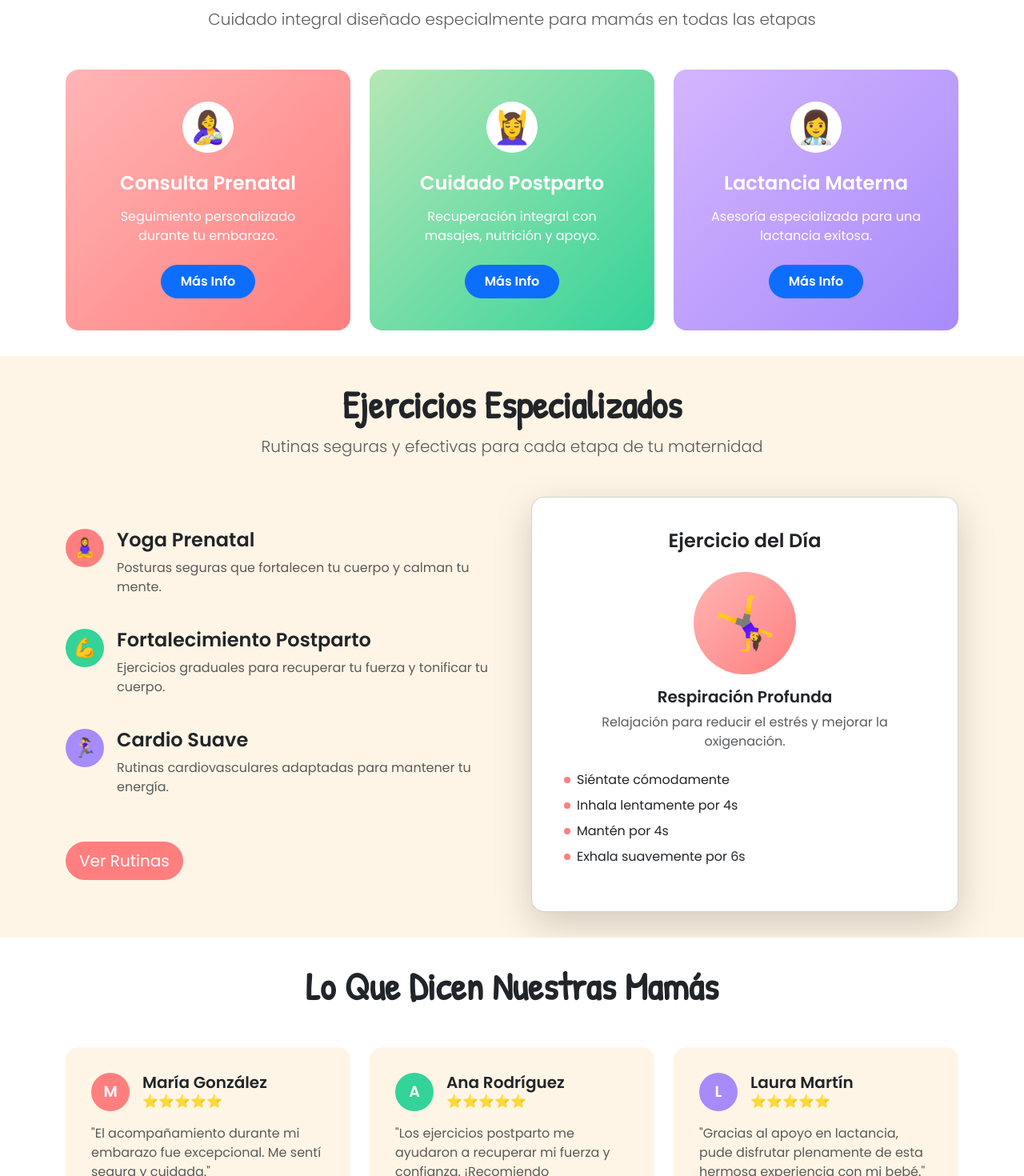
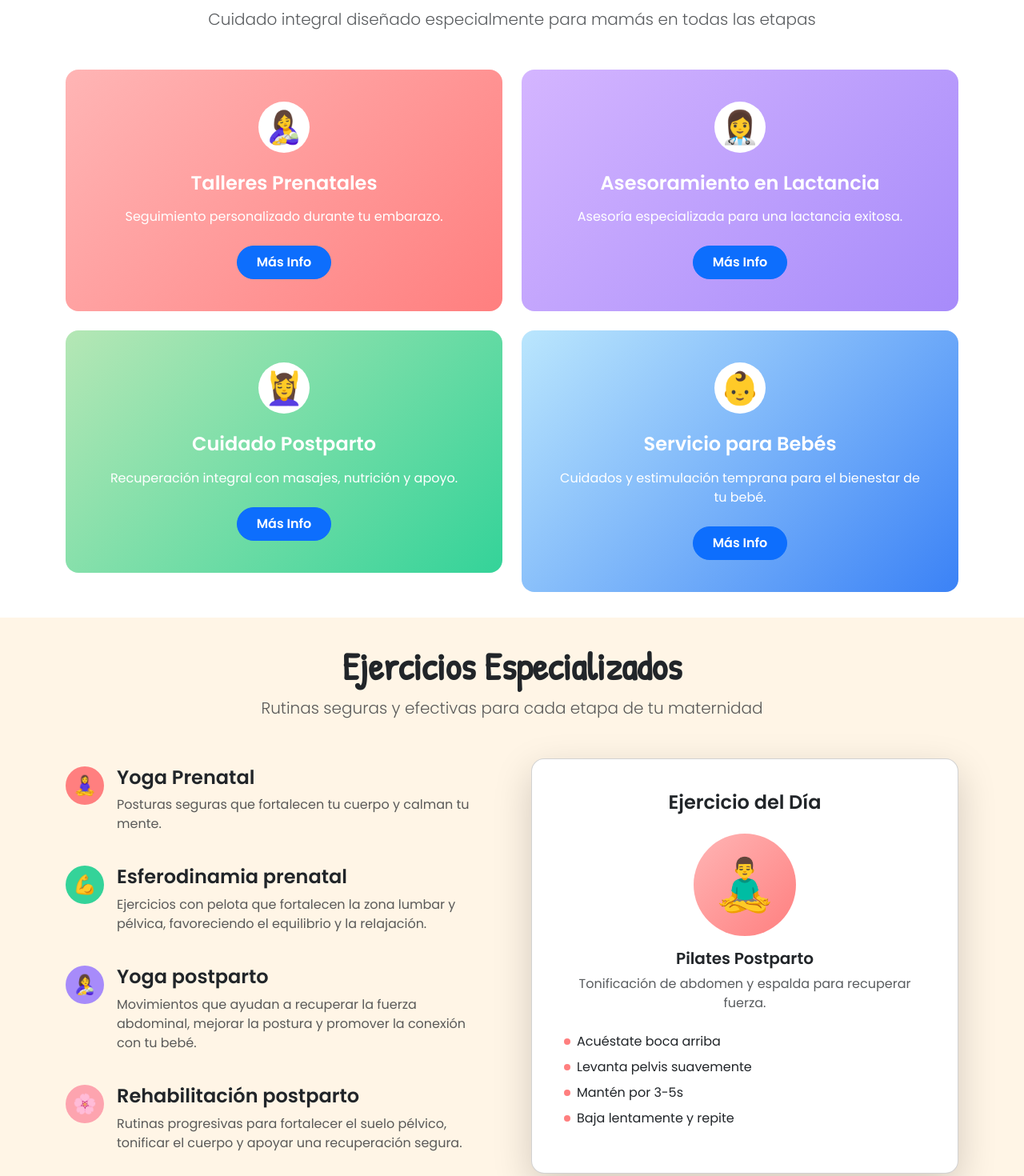
Before and after one commit to jerePerez/acune, a React (Vite) app: page / in a window 1280 px wide. Shown: the part 960-2430 px from the top of the page at 80% size. Built offline with nearby package versions, Linux system fonts and the light colour scheme; no server answers.

Commit message:
actualizo secciones y logo

```diff
--- a/src/components/CTA/CTA.jsx
+++ b/src/components/CTA/CTA.jsx
@@ -8,7 +8,7 @@ function CTA() {
             <Container>
                 <h2 className="display-5 fw-bold mb-4">¿Lista para Comenzar tu Viaje?</h2>
                 <p className="lead mb-5 mx-auto" style={{ maxWidth: '90%' }}>
-                    Únete a cientos de mamás que han confiado en nosotras para vivir su maternidad de forma plena y saludable.
+                    Unite a quienes han confiado en nosotras para vivir su maternidad de forma plena y saludable.
                 </p>
                 <Stack direction="horizontal" gap={3} className="justify-content-center">
                     <Button size="lg" className="btn-cta-primary rounded-pill px-5 py-3">Agendar Consulta</Button>
--- a/src/components/Ejercicios/Ejercicios.css
+++ b/src/components/Ejercicios/Ejercicios.css
@@ -22,6 +22,10 @@
     background-color: #a78bfa;
 }
 
+.bg-rose {
+    background-color: #fda4af;
+}
+
 .daily-exercise-icon {
     width: 128px;
     height: 128px;
--- a/src/components/Ejercicios/Ejercicios.jsx
+++ b/src/components/Ejercicios/Ejercicios.jsx
@@ -1,8 +1,96 @@
 import React from 'react';
-import { Container, Row, Col, Card, Button } from 'react-bootstrap';
+import { Container, Row, Col, Card } from 'react-bootstrap';
 import './Ejercicios.css';
 
+// Ejercicios.jsx
+
+// Definimos los ejercicios fuera del componente
+const dailyExercises = [
+    {
+        icon: '🧘‍♀️',
+        title: 'Yoga Prenatal',
+        description: 'Posturas suaves y seguras que alivian tensiones, mejoran la respiración y preparan tu cuerpo para el parto.',
+        steps: [
+            'Colócate en una postura cómoda',
+            'Respira profundo durante 5s',
+            'Mantén la postura por 5s',
+            'Exhala suavemente y repite'
+        ]
+    },
+    {
+        icon: '💪',
+        title: 'Esferodinamia Prenatal',
+        description: 'Ejercicios con pelota que fortalecen la zona lumbar y pélvica.',
+        steps: [
+            'Siéntate sobre la pelota',
+            'Realiza movimientos circulares con la pelvis',
+            'Mantén la espalda recta',
+            'Respira profundo y repite'
+        ]
+    },
+    {
+        icon: '🤱',
+        title: 'Yoga Postparto',
+        description: 'Movimientos que ayudan a recuperar la fuerza abdominal y mejorar la postura.',
+        steps: [
+            'Colócate en postura cómoda',
+            'Inhala lentamente',
+            'Realiza estiramientos suaves',
+            'Exhala y relaja'
+        ]
+    },
+    {
+        icon: '🌸',
+        title: 'Rehabilitación Postparto',
+        description: 'Rutinas para fortalecer el suelo pélvico y tonificar el cuerpo.',
+        steps: [
+            'Acuéstate boca arriba',
+            'Contrae el suelo pélvico por 5s',
+            'Relaja por 5s',
+            'Repite 10 veces'
+        ]
+    },
+    {
+        icon: '🏃‍♀️',
+        title: 'Caminata Prenatal',
+        description: 'Ejercicio cardiovascular suave que mejora la circulación.',
+        steps: [
+            'Camina a paso cómodo 10 min',
+            'Mantén respiración profunda',
+            'Relaja hombros y cuello',
+            'Disfruta del movimiento'
+        ]
+    },
+    {
+        icon: '🧘‍♂️',
+        title: 'Pilates Postparto',
+        description: 'Tonificación de abdomen y espalda para recuperar fuerza.',
+        steps: [
+            'Acuéstate boca arriba',
+            'Levanta pelvis suavemente',
+            'Mantén por 3-5s',
+            'Baja lentamente y repite'
+        ]
+    },
+    {
+        icon: '🤸‍♀️',
+        title: 'Estiramientos Diarios',
+        description: 'Secuencias sencillas para mejorar flexibilidad y reducir tensiones.',
+        steps: [
+            'Estira brazos hacia arriba',
+            'Inclínate suavemente a los lados',
+            'Relaja cuello y hombros',
+            'Respira profundamente'
+        ]
+    }
+];
+
+
 function Ejercicios() {
+    const today = new Date();
+    const dayIndex = today.getDate() % dailyExercises.length;
+    const exercise = dailyExercises[dayIndex];
+
     return (
         <section id="ejercicios" className="bg-cream">
             <Container>
@@ -15,6 +103,7 @@ function Ejercicios() {
                 <Row className="g-5 align-items-center">
                     <Col lg={6}>
                         <div className="d-flex flex-column gap-4">
+                            {/* Tus 4 ejercicios estáticos */}
                             <div className="d-flex align-items-start gap-3">
                                 <div className="exercise-icon-bg bg-coral">🧘‍♀️</div>
                                 <div>
@@ -25,34 +114,43 @@ function Ejercicios() {
                             <div className="d-flex align-items-start gap-3">
                                 <div className="exercise-icon-bg bg-mint">💪</div>
                                 <div>
-                                    <h4 className="fw-semibold">Fortalecimiento Postparto</h4>
-                                    <p className="text-muted">Ejercicios graduales para recuperar tu fuerza y tonificar tu cuerpo.</p>
+                                    <h4 className="fw-semibold">Esferodinamia prenatal</h4>
+                                    <p className="text-muted">Ejercicios con pelota que fortalecen la zona lumbar y pélvica, favoreciendo el equilibrio y la relajación.</p>
                                 </div>
                             </div>
                             <div className="d-flex align-items-start gap-3">
-                                <div className="exercise-icon-bg bg-lavender">🏃‍♀️</div>
+                                <div className="exercise-icon-bg bg-lavender">🤱</div>
                                 <div>
-                                    <h4 className="fw-semibold">Cardio Suave</h4>
-                                    <p className="text-muted">Rutinas cardiovasculares adaptadas para mantener tu energía.</p>
+                                    <h4 className="fw-semibold">Yoga postparto</h4>
+                                    <p className="text-muted">Movimientos que ayudan a recuperar la fuerza abdominal, mejorar la postura y promover la conexión con tu bebé.</p>
                                 </div>
                             </div>
-                            <Button variant="coral" size="lg" className="rounded-pill align-self-start mt-3">Ver Rutinas</Button>
+                            <div className="d-flex align-items-start gap-3">
+                                <div className="exercise-icon-bg bg-rose">🌸</div>
+                                <div>
+                                    <h4 className="fw-semibold">Rehabilitación postparto</h4>
+                                    <p className="text-muted">Rutinas progresivas para fortalecer el suelo pélvico, tonificar el cuerpo y apoyar una recuperación segura.</p>
+                                </div>
+                            </div>
                         </div>
                     </Col>
+
                     <Col lg={6}>
                         <Card className="p-4 rounded-4 shadow-lg">
                             <Card.Body>
                                 <h4 className="text-center fw-semibold mb-4">Ejercicio del Día</h4>
                                 <div className="text-center mb-4">
-                                    <div className="daily-exercise-icon mx-auto mb-3">🤸‍♀️</div>
-                                    <h5 className="fw-semibold">Respiración Profunda</h5>
-                                    <p className="text-muted">Relajación para reducir el estrés y mejorar la oxigenación.</p>
+                                    <div className="daily-exercise-icon mx-auto mb-3">{exercise.icon}</div>
+                                    <h5 className="fw-semibold">{exercise.title}</h5>
+                                    <p className="text-muted">{exercise.description}</p>
                                 </div>
                                 <ul className="list-unstyled d-flex flex-column gap-2">
-                                    <li className="d-flex align-items-center gap-2"><span className="bullet-point"></span>Siéntate cómodamente</li>
-                                    <li className="d-flex align-items-center gap-2"><span className="bullet-point"></span>Inhala lentamente por 4s</li>
-                                    <li className="d-flex align-items-center gap-2"><span className="bullet-point"></span>Mantén por 4s</li>
-                                    <li className="d-flex align-items-center gap-2"><span className="bullet-point"></span>Exhala suavemente por 6s</li>
+                                    {exercise.steps.map((step, index) => (
+                                        <li key={index} className="d-flex align-items-center gap-2">
+                                            <span className="bullet-point"></span>
+                                            {step}
+                                        </li>
+                                    ))}
                                 </ul>
                             </Card.Body>
                         </Card>
@@ -62,4 +160,5 @@ function Ejercicios() {
         </section>
     );
 }
+
 export default Ejercicios;
--- a/src/components/Footer/Footer.css
+++ b/src/components/Footer/Footer.css
@@ -26,3 +26,16 @@
     justify-content: center;
     margin-right: 0.5rem;
 }
+
+.instagram-link svg {
+    color: #E1306C;
+    /* color base Instagram */
+    transition: transform 0.3s ease, color 0.3s ease;
+}
+
+.instagram-link:hover svg {
+    color: #833AB4;
+    /* degradado o color secundario Instagram */
+    transform: scale(1.2);
+    /* agranda el ícono */
+}
--- a/src/components/Footer/Footer.jsx
+++ b/src/components/Footer/Footer.jsx
@@ -1,6 +1,8 @@
 import React from 'react';
 import { Container, Row, Col, Button, Nav } from 'react-bootstrap';
 import './Footer.css';
+import logo from '../../assets/nacer.png';
+import social from '../../assets/instagram.png';
 
 function Footer() {
     return (
@@ -9,38 +11,48 @@ function Footer() {
                 <Row className="gy-4">
                     <Col lg={4} md={12}>
                         <div className="d-flex align-items-center mb-2">
-                            <div className="footer-logo-icon me-2">👶</div>
-                            <h4 className="mb-0">Acune</h4>
+                            {/* <div className="footer-logo-icon me-2">👶</div> */}
+                            <img src={logo} alt="nacer logo" style={{ width: '40px', height: '40px' }} />
+                            <h4 className="mb-0">Nacer</h4>
                         </div>
                         <p className="text-white-50">Cuidado integral para tu maternidad con amor y profesionalismo.</p>
                     </Col>
                     <Col lg={2} md={4}>
                         <h5 className="fw-semibold">Servicios</h5>
                         <Nav className="flex-column">
-                            <Nav.Link href="#" className="footer-link">Consulta Prenatal</Nav.Link>
+                            <Nav.Link href="#" className="footer-link">Talleres Prenatales</Nav.Link>
+                            <Nav.Link href="#" className="footer-link">Asesoramiento en Lactancia</Nav.Link>
                             <Nav.Link href="#" className="footer-link">Cuidado Postparto</Nav.Link>
-                            <Nav.Link href="#" className="footer-link">Lactancia</Nav.Link>
+                            <Nav.Link href="#" className="footer-link">Servicio para Bebés</Nav.Link>
                         </Nav>
                     </Col>
                     <Col lg={3} md={4}>
                         <h5 className="fw-semibold">Contacto</h5>
                         <ul className="list-unstyled text-white-50">
                             <li>📞 +34 123 456 789</li>
-                            <li>📧 info@acune.com</li>
+                            <li>📧 info@nacer.com</li>
                             <li>📍 Calle Falsa 123, Buenos Aires</li>
                         </ul>
                     </Col>
                     <Col lg={3} md={4}>
-                        <h5 className="fw-semibold">Síguenos</h5>
+                        <h5 className="fw-semibold">Seguinos</h5>
                         <div>
-                            <Button variant="coral" className="social-icon">📘</Button>
-                            <Button variant="coral" className="social-icon">📷</Button>
-                            <Button variant="coral" className="social-icon">🐦</Button>
+                            <a
+                                href="https://www.instagram.com/nacer.salud/"
+                                target="_blank"
+                                rel="noopener noreferrer"
+                                className="instagram-link"
+                            >
+                                <svg xmlns="http://www.w3.org/2000/svg" width="30" height="30" fill="currentColor" class="bi bi-instagram" viewBox="0 0 16 16">
+                                    <path d="M8 0C5.829 0 5.556.01 4.703.048 3.85.088 3.269.222 2.76.42a3.9 3.9 0 0 0-1.417.923A3.9 3.9 0 0 0 .42 2.76C.222 3.268.087 3.85.048 4.7.01 5.555 0 5.827 0 8.001c0 2.172.01 2.444.048 3.297.04.852.174 1.433.372 1.942.205.526.478.972.923 1.417.444.445.89.719 1.416.923.51.198 1.09.333 1.942.372C5.555 15.99 5.827 16 8 16s2.444-.01 3.298-.048c.851-.04 1.434-.174 1.943-.372a3.9 3.9 0 0 0 1.416-.923c.445-.445.718-.891.923-1.417.197-.509.332-1.09.372-1.942C15.99 10.445 16 10.173 16 8s-.01-2.445-.048-3.299c-.04-.851-.175-1.433-.372-1.941a3.9 3.9 0 0 0-.923-1.417A3.9 3.9 0 0 0 13.24.42c-.51-.198-1.092-.333-1.943-.372C10.443.01 10.172 0 7.998 0zm-.717 1.442h.718c2.136 0 2.389.007 3.232.046.78.035 1.204.166 1.486.275.373.145.64.319.92.599s.453.546.598.92c.11.281.24.705.275 1.485.039.843.047 1.096.047 3.231s-.008 2.389-.047 3.232c-.035.78-.166 1.203-.275 1.485a2.5 2.5 0 0 1-.599.919c-.28.28-.546.453-.92.598-.28.11-.704.24-1.485.276-.843.038-1.096.047-3.232.047s-2.39-.009-3.233-.047c-.78-.036-1.203-.166-1.485-.276a2.5 2.5 0 0 1-.92-.598 2.5 2.5 0 0 1-.6-.92c-.109-.281-.24-.705-.275-1.485-.038-.843-.046-1.096-.046-3.233s.008-2.388.046-3.231c.036-.78.166-1.204.276-1.486.145-.373.319-.64.599-.92s.546-.453.92-.598c.282-.11.705-.24 1.485-.276.738-.034 1.024-.044 2.515-.045zm4.988 1.328a.96.96 0 1 0 0 1.92.96.96 0 0 0 0-1.92m-4.27 1.122a4.109 4.109 0 1 0 0 8.217 4.109 4.109 0 0 0 0-8.217m0 1.441a2.667 2.667 0 1 1 0 5.334 2.667 2.667 0 0 1 0-5.334" />
+                                </svg>
+                            </a>
                         </div>
                     </Col>
+
                 </Row>
                 <hr className="mt-5 mb-4" />
-                <p className="text-center text-white-50">&copy; 2025 Acune. Todos los derechos reservados.</p>
+                <p className="text-center text-white-50">&copy; 2025 Nacer. Todos los derechos reservados.</p>
             </Container>
         </footer>
     );
--- a/src/components/Header/Header.jsx
+++ b/src/components/Header/Header.jsx
@@ -3,7 +3,7 @@ import { Navbar, Container, Nav, Button } from 'react-bootstrap';
 import { Link } from 'react-router-dom';
 import { useAuth } from '../../context/AuthContext';
 import './Header.css';
-import logo from '../../assets/acune.png';
+import logo from '../../assets/nacer.png';
 
 function Header() {
     const { user } = useAuth();
@@ -12,8 +12,8 @@ function Header() {
         <Navbar bg="white" expand="lg" className="shadow-lg sticky-top">
             <Container>
                 <Navbar.Brand as={Link} to="/" className="d-flex align-items-center">
-                    <img src={logo} alt="acune logo" style={{ width: '40px', height: '40px' }} />
-                    <span className="fw-bold ms-2 nombre-logo">Acune</span>
+                    <img src={logo} alt="nacer logo" style={{ width: '40px', height: '40px' }} />
+                    <span className="fw-bold ms-2 nombre-logo">Nacer</span>
                 </Navbar.Brand>
                 <Navbar.Toggle aria-controls="basic-navbar-nav" />
                 <Navbar.Collapse id="basic-navbar-nav">
--- a/src/components/Hero/Hero.jsx
+++ b/src/components/Hero/Hero.jsx
@@ -11,8 +11,8 @@ function Hero() {
                     Acompañamos tu maternidad con amor, cuidado profesional y ejercicios especializados para que vivas esta hermosa etapa con confianza y alegría.
                 </p>
                 <Stack direction="horizontal" gap={3} className="justify-content-center">
-                    <Button className="btn-hero-primary rounded-pill px-5 py-3">Comenzar Ahora</Button>
-                    <Button variant="outline-light" className="rounded-pill px-5 py-3 btn-hero-secondary">Ver Testimonios</Button>
+                    <Button className="btn-hero-primary rounded-pill px-5 py-3" href='#contacto'>Comenzar Ahora</Button>
+                    <Button variant="outline-light" className="rounded-pill px-5 py-3 btn-hero-secondary" href='#testimonios'>Ver Testimonios</Button>
                 </Stack>
             </Container>
         </section>
--- a/src/components/Servicios/Servicios.css
+++ b/src/components/Servicios/Servicios.css
@@ -50,3 +50,7 @@
 .gradient-lavender {
     background: linear-gradient(135deg, var(--lavender), #a78bfa);
 }
+
+.gradient-sky {
+    background: linear-gradient(135deg, var(--sky), var(--sky-dark));
+}
--- a/src/components/Servicios/Servicios.jsx
+++ b/src/components/Servicios/Servicios.jsx
@@ -3,9 +3,10 @@ import { Container, Row, Col, Card, Button } from 'react-bootstrap';
 import './Servicios.css';
 
 const services = [
-    { icon: '🤱', title: 'Consulta Prenatal', text: 'Seguimiento personalizado durante tu embarazo.', gradient: 'gradient-peach', btnClass: 'btn-coral-text' },
+    { icon: '🤱', title: 'Talleres Prenatales', text: 'Seguimiento personalizado durante tu embarazo.', gradient: 'gradient-peach', btnClass: 'btn-coral-text' },
+    { icon: '👩‍⚕️', title: 'Asesoramiento en Lactancia', text: 'Asesoría especializada para una lactancia exitosa.', gradient: 'gradient-lavender', btnClass: 'btn-lavender-text' },
     { icon: '💆‍♀️', title: 'Cuidado Postparto', text: 'Recuperación integral con masajes, nutrición y apoyo.', gradient: 'gradient-mint', btnClass: 'btn-mint-text' },
-    { icon: '👩‍⚕️', title: 'Lactancia Materna', text: 'Asesoría especializada para una lactancia exitosa.', gradient: 'gradient-lavender', btnClass: 'btn-lavender-text' }
+    { icon: '👶', title: 'Servicio para Bebés', text: 'Cuidados y estimulación temprana para el bienestar de tu bebé.', gradient: 'gradient-sky', btnClass: 'btn-sky-text' }
 ];
 
 function Servicios() {
@@ -20,7 +21,7 @@ function Servicios() {
                 </div>
                 <Row className="g-4">
                     {services.map((service, index) => (
-                        <Col md={4} key={index}>
+                        <Col md={6} key={index}>
                             <Card className={`text-center text-white border-0 p-4 rounded-4 card-hover ${service.gradient}`}>
                                 <Card.Body>
                                     <div className="icon-wrapper mx-auto mb-4"><span className="fs-1">{service.icon}</span></div>
--- a/src/index.css
+++ b/src/index.css
@@ -8,6 +8,8 @@
   --mint: #B5E7B5;
   --lavender: #D4B5FF;
   --cream: #FFF5E6;
+  --sky: #bae6fd;
+  --sky-dark: #3b82f6;
 }
 
 body {
```
Also changed, not shown: src/assets/instagram.png (added), src/assets/nacer.png (added).
